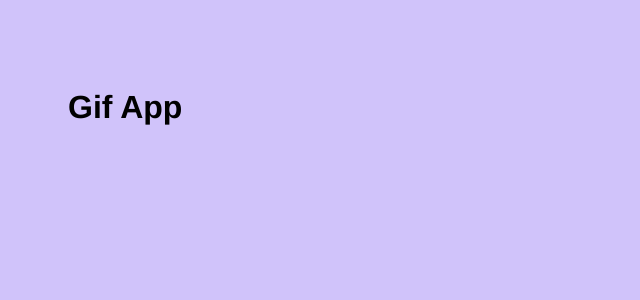
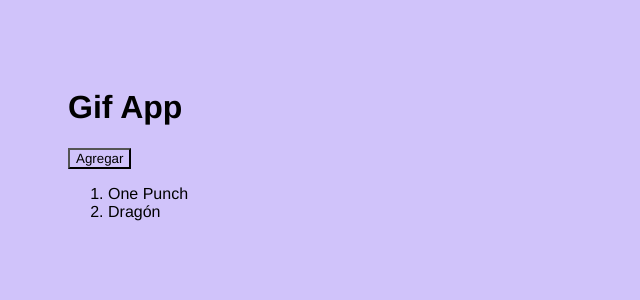
Before and after one commit to JulianCeleita/gif-app, a React (Vite) app: page / in a window 1280 px wide. Shown: the top 300 px of the page, without its empty margins (0-640 px from the left). Built offline with nearby package versions, Linux system fonts and the light colour scheme.

Commit message:
Adding new categories

```diff
--- a/src/GiftApp.tsx
+++ b/src/GiftApp.tsx
@@ -1,14 +1,31 @@
+import { useState } from "react";
+
 
 export const GifApp = () => {
+
+    const [category, setCategory] = useState([ 'One Punch', 'Dragón' ]);      // Este arreglo será llamado por el .map para que aparezca
+
+    const onAddCategory = ( ) => {                      // Para agregar una categoría de gits
+
+        setCategory([ ...category, 'Valorant' ])        //Toma la ultima impresión de category y le agrega el elemento valorant
+    };
+
     return (
       <>
-          {/* Title */}
           <h1>Gif App</h1>
 
           {/* Input */}
 
           {/* Listado de Gifs */}
-              {/* Gift items */}
+          <button onClick={ onAddCategory } > Agregar </button>    {/* Al clickear el botón va a agregar al final del arreglo  */}
+
+          <ol>
+            { category.map( category => {                          // Barre cada uno de los elementos del arreglo y les da el valor de abajo
+                return <li key={category }> { category} </li>      // Debo darle un key unico, como su identificador
+            })}
+          </ol>
+
+            {/* Gift items */}
       </>
     )
   }
```
